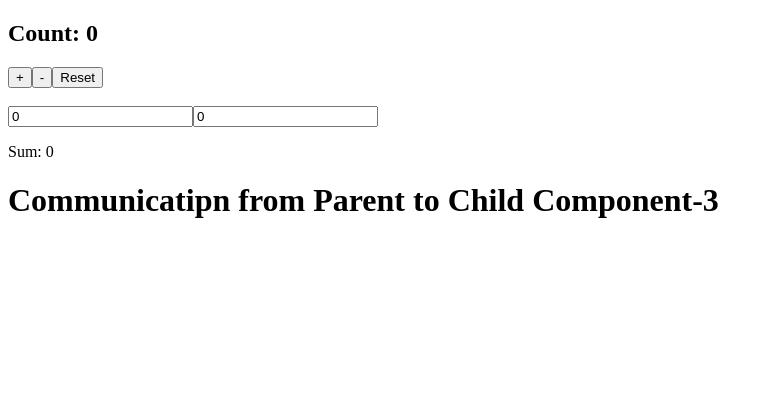
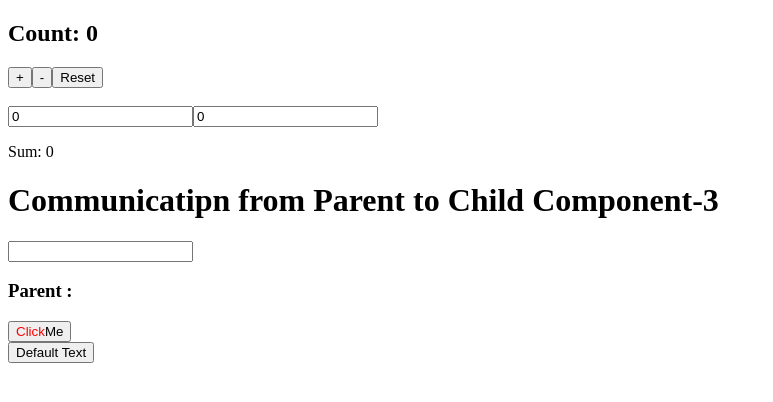
Before and after one commit to we-aayush-b001/vue-sandbox, a Vue app: page / in a window 1280 px wide. Shown: the top 402 px of the page, without its empty margins (0-773 px from the left). Built offline with nearby package versions, Linux system fonts and the light colour scheme.

Commit message:
Using V-model to update data and use of Slot component

```diff
--- a/src/App.vue
+++ b/src/App.vue
@@ -4,6 +4,20 @@
   <calc />
   <!-- <SinglePost  :postTitle = "postTitle" :id="postId"/> -->
    <SinglePost v-bind="postDetails"/>
+
+   <!-- More easy way using two way binding by the help of v-model  -->
+   <!-- <CustomInput :searchText = "searchText" @updateText="searchText = $event" />  -->
+    <!-- // second method  -->
+     <CustomInput v-model="searchText" />
+     <!-- below is the extended version of this statement -->
+     <!-- <CustomInput :modelValue="searchText" @update:modelValue="(newValue) => (searchText = newValue)" /> -->
+   <h3>Parent : {{ searchText }}</h3>
+   <!-- <SlotComponent>Click Slot</SlotComponent> -->
+    <SlotComponent>
+      <span style="color:red">Click</span>
+      <span>Me</span>
+    </SlotComponent>
+    <SlotComponent/>
 </template>
 
 
@@ -11,6 +25,8 @@
 import { ref } from 'vue';
 import calc from './components/Calc.vue';   // Local Registration(Tree Shaking friendly)
 import SinglePost from './components/SinglePost.vue';
+import CustomInput from './components/CustomInput.vue';
+import SlotComponent from './components/SlotComponent.vue';
 
 const postTitle = ref("Communicatipn from Parent to Child Component");
 const postId = ref(3);
@@ -18,6 +34,9 @@ const postDetails = {
    postTitle : "Communicatipn from Parent to Child Component",
    id: 3
 }
+
+const searchText = ref("");
+
 </script>
 
 
--- /dev/null
+++ b/src/components/CustomInput.vue
@@ -0,0 +1,26 @@
+<template>
+  <div>
+     <!-- <input type="text" :value="searchText" @input = "$emit('updateText', $event.target.value)" /> -->
+      <input type="text" :value="modelValue" @input = "$emit('update:modelValue', $event.target.value)" />
+  </div>
+</template>
+
+
+<script setup>
+//   const props = defineProps({
+//      searchText : {
+//         type : String,
+//         reuired : true
+//      }
+//   })
+
+const props = defineProps({
+     modelValue : {
+        type : String,
+        reuired : true
+     }
+  })
+
+  const emit = defineEmits(['update:modelValue'])
+
+</script>
--- /dev/null
+++ b/src/components/SlotComponent.vue
@@ -0,0 +1,9 @@
+<template>
+    <div>
+        <button>
+            <slot>
+                Default Text
+            </slot>
+        </button>
+    </div>
+</template>
```
